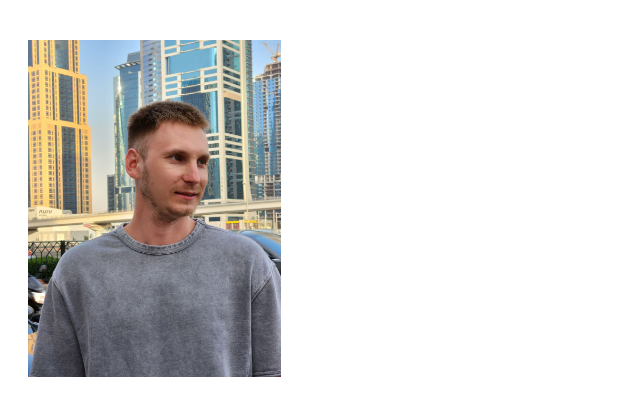
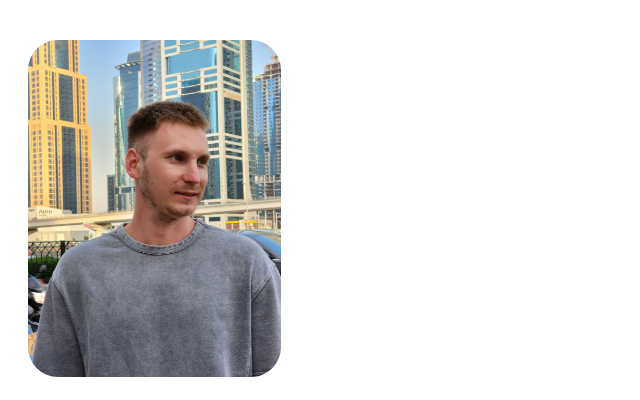
Before and after one commit to Kalashnikovsaa/Business-card-website, a plain HTML site: page index.html in a window 1280 px wide. Shown: the whole page, without its empty margins (0-640 px from the left). Drawn offline with Linux system fonts and the light colour scheme.

Commit message:
Update index.css

```diff
--- a/index.css
+++ b/index.css
@@ -46,6 +46,11 @@ img {
     width: 20%;
     margin-left: 20px;
     margin-top: 20px;
+    background-size: auto;
+    border-top-left-radius: 30px 30px;
+    border-top-right-radius: 30px 30px;
+    border-bottom-left-radius: 30px 30px;
+    border-bottom-right-radius: 30px 30px;
 }
 
 div {
```
